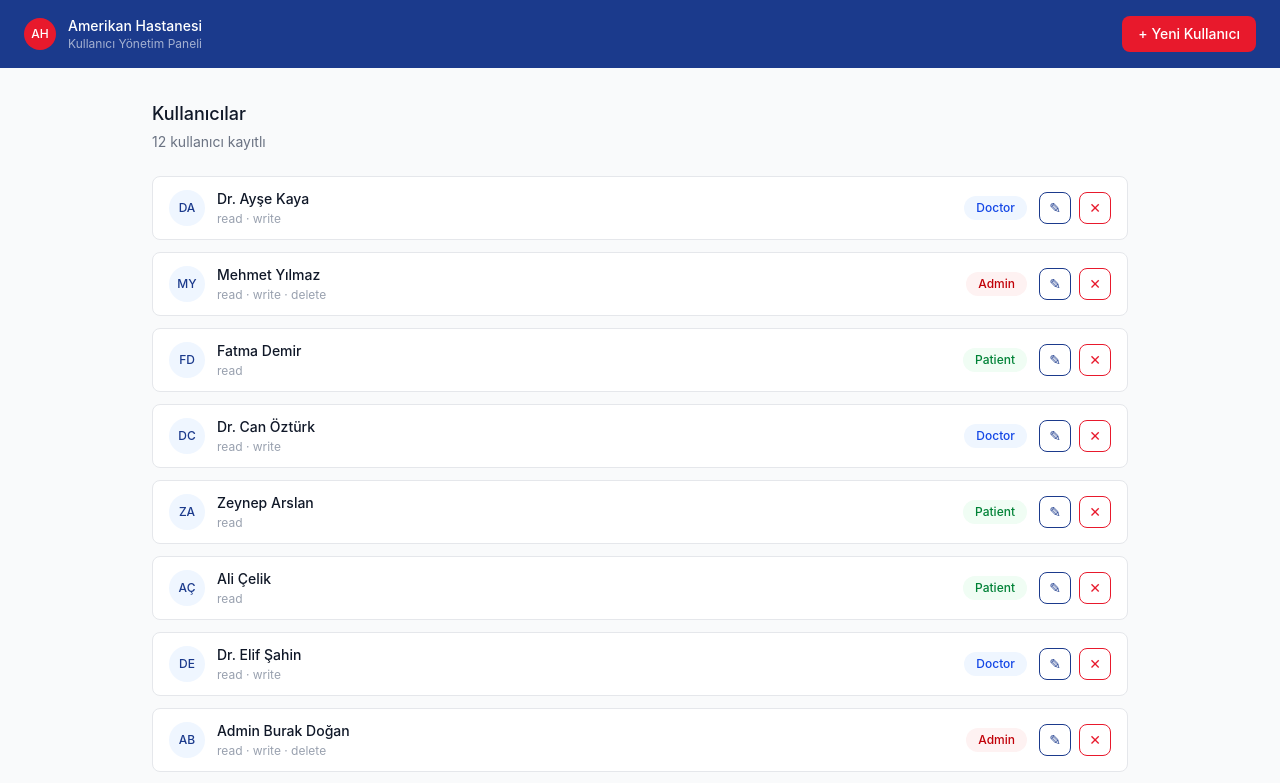
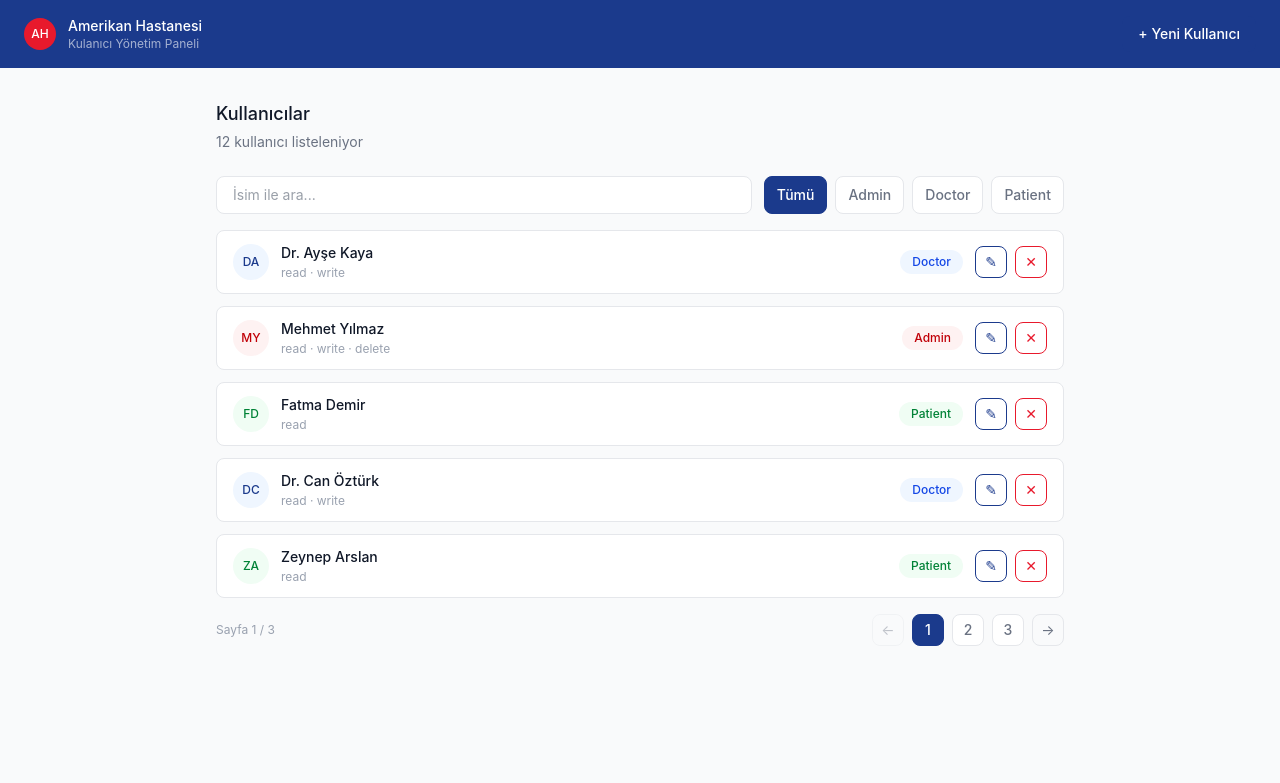
Before and after one commit to ipky/role-management-dashboard, a React (Vite) app: page / in a window 1280 px wide. Shown: the top 783 px of the page. Built offline with nearby package versions, Linux system fonts and the light colour scheme.

Commit message:
feat: add UsersPage with search, filter and pagination, fix Header layout

```diff
--- a/src/App.jsx
+++ b/src/App.jsx
@@ -1,79 +1,7 @@
-import { useState } from 'react'
-import { useUsers } from './context/UserContext'
+import UsersPage from './pages/UsersPage'
 
 function App() {
-  const { users, loading, error } = useUsers()
-
-  return (
-    <div className="min-h-screen bg-gray-50">
-
-      {/* Header */}
-      <header className="bg-[#1B3A8C] px-6 py-4 flex items-center justify-between">
-        <div className="flex items-center gap-3">
-          <div className="w-8 h-8 bg-[#E8192C] rounded-full flex items-center justify-center">
-            <span className="text-white text-xs font-medium">AH</span>
-          </div>
-          <div>
-            <p className="text-white text-sm font-medium">Amerikan Hastanesi</p>
-            <p className="text-white/60 text-xs">Kullanıcı Yönetim Paneli</p>
-          </div>
-        </div>
-        <button className="bg-[#E8192C] text-white text-sm px-4 py-2 rounded-lg font-medium">
-          + Yeni Kullanıcı
-        </button>
-      </header>
-
-      {/* Main */}
-      <main className="max-w-5xl mx-auto px-6 py-8">
-        <div className="mb-6">
-          <h1 className="text-lg font-medium text-gray-900">Kullanıcılar</h1>
-          <p className="text-sm text-gray-500 mt-1">{users.length} kullanıcı kayıtlı</p>
-        </div>
-
-        {/* Loading */}
-        {loading && (
-          <div className="flex items-center justify-center py-20">
-            <p className="text-gray-400 text-sm">Yükleniyor...</p>
-          </div>
-        )}
-
-        {/* Error */}
-        {error && (
-          <div className="bg-red-50 border border-red-200 rounded-lg px-4 py-3">
-            <p className="text-red-600 text-sm">{error}</p>
-          </div>
-        )}
-
-        {/* Liste */}
-        {!loading && !error && (
-          <div className="flex flex-col gap-3">
-            {users.map((user) => (
-              <div key={user.id} className="bg-white border border-gray-200 rounded-lg px-4 py-3 flex items-center gap-3">
-                <div className="w-9 h-9 rounded-full bg-blue-50 flex items-center justify-center text-xs font-medium text-[#1B3A8C] flex-shrink-0">
-                  {user.name.split(' ').map(n => n[0]).slice(0, 2).join('')}
-                </div>
-                <div className="flex-1">
-                  <p className="text-sm font-medium text-gray-900">{user.name}</p>
-                  <p className="text-xs text-gray-400 mt-0.5">{user.permissions.join(' · ')}</p>
-                </div>
-                <span className={`text-xs font-medium px-3 py-1 rounded-full ${
-                  user.role === 'Admin' ? 'bg-red-50 text-red-700' :
-                  user.role === 'Doctor' ? 'bg-blue-50 text-blue-700' :
-                  'bg-green-50 text-green-700'
-                }`}>
-                  {user.role}
-                </span>
-                <div className="flex gap-2">
-                  <button className="w-8 h-8 border border-[#1B3A8C] rounded-lg flex items-center justify-center text-[#1B3A8C] text-sm">✎</button>
-                  <button className="w-8 h-8 border border-[#E8192C] rounded-lg flex items-center justify-center text-[#E8192C] text-sm">✕</button>
-                </div>
-              </div>
-            ))}
-          </div>
-        )}
-      </main>
-    </div>
-  )
+  return <UsersPage />
 }
 
 export default App
--- a/src/components/Header.jsx
+++ b/src/components/Header.jsx
@@ -7,10 +7,10 @@ function Header({ onAddUser }) {
                 <div className='w-8 h-8 bg-[#E8192C] rounded-full flex items-center justify-center'>
                     <span className='text-white text-xs font-medium'>AH</span>
                 </div>
-            </div>
-            <div>
+                 <div>
                 <p className='text-white text-sm font-medium'>Amerikan Hastanesi</p>
                 <p className='text-white/60 text-xs'>Kulanıcı Yönetim Paneli</p>
+            </div>
             </div>
             <Button variant='primary' onClick={onAddUser}>
                 + Yeni Kullanıcı
--- a/src/pages/UsersPage.jsx
+++ b/src/pages/UsersPage.jsx
@@ -0,0 +1,93 @@
+import { useState, useMemo } from 'react'
+import { useUsers } from '../context/UserContext'
+import Header from '../components/Header'
+import SearchBar from '../components/SearchBar'
+import UserList from '../components/UserList'
+import Pagination from '../components/Pagination'
+
+const USERS_PER_PAGE = 5
+
+function UsersPage() {
+  const { users, loading, error, deleteUser } = useUsers()
+  const [search, setSearch] = useState('')
+  const [selectedRole, setSelectedRole] = useState('')
+  const [currentPage, setCurrentPage] = useState(1)
+
+  const filteredUsers = useMemo(() => {
+    return users.filter((user) => {
+      const matchesSearch = user.name.toLowerCase().includes(search.toLowerCase())
+      const matchesRole = selectedRole === '' || user.role === selectedRole
+      return matchesSearch && matchesRole
+    })
+  }, [users, search, selectedRole])
+
+  const totalPages = Math.ceil(filteredUsers.length / USERS_PER_PAGE)
+
+  const paginatedUsers = filteredUsers.slice(
+    (currentPage - 1) * USERS_PER_PAGE,
+    currentPage * USERS_PER_PAGE
+  )
+
+  const handleSearch = (value) => {
+    setSearch(value)
+    setCurrentPage(1)
+  }
+
+  const handleRoleFilter = (role) => {
+    setSelectedRole(role)
+    setCurrentPage(1)
+  }
+
+  const handleDelete = async (id) => {
+    await deleteUser(id)
+  }
+
+  return (
+    <div className="min-h-screen bg-gray-50">
+      <Header onAddUser={() => {}} />
+      <main className="max-w-4xl mx-auto px-6 py-8">
+        <div className="mb-6">
+          <h1 className="text-lg font-medium text-gray-900">Kullanıcılar</h1>
+          <p className="text-sm text-gray-500 mt-1">{filteredUsers.length} kullanıcı listeleniyor</p>
+        </div>
+
+        {loading && (
+          <div className="flex items-center justify-center py-20">
+            <p className="text-gray-400 text-sm">Yükleniyor...</p>
+          </div>
+        )}
+
+        {error && (
+          <div className="bg-red-50 border border-red-200 rounded-lg px-4 py-3 mb-4">
+            <p className="text-red-600 text-sm">{error}</p>
+          </div>
+        )}
+
+        {!loading && !error && (
+          <>
+            <div className="mb-4">
+              <SearchBar
+                search={search}
+                onSearch={handleSearch}
+                selectedRole={selectedRole}
+                onRoleFilter={handleRoleFilter}
+              />
+            </div>
+            <UserList
+              users={paginatedUsers}
+              onDelete={handleDelete}
+              onEdit={() => {}}
+            />
+            <Pagination
+              currentPage={currentPage}
+              totalPages={totalPages}
+              onPageChange={setCurrentPage}
+            />
+          </>
+        )}
+      </main>
+    </div>
+  )
+}
+
+export default UsersPage
```
